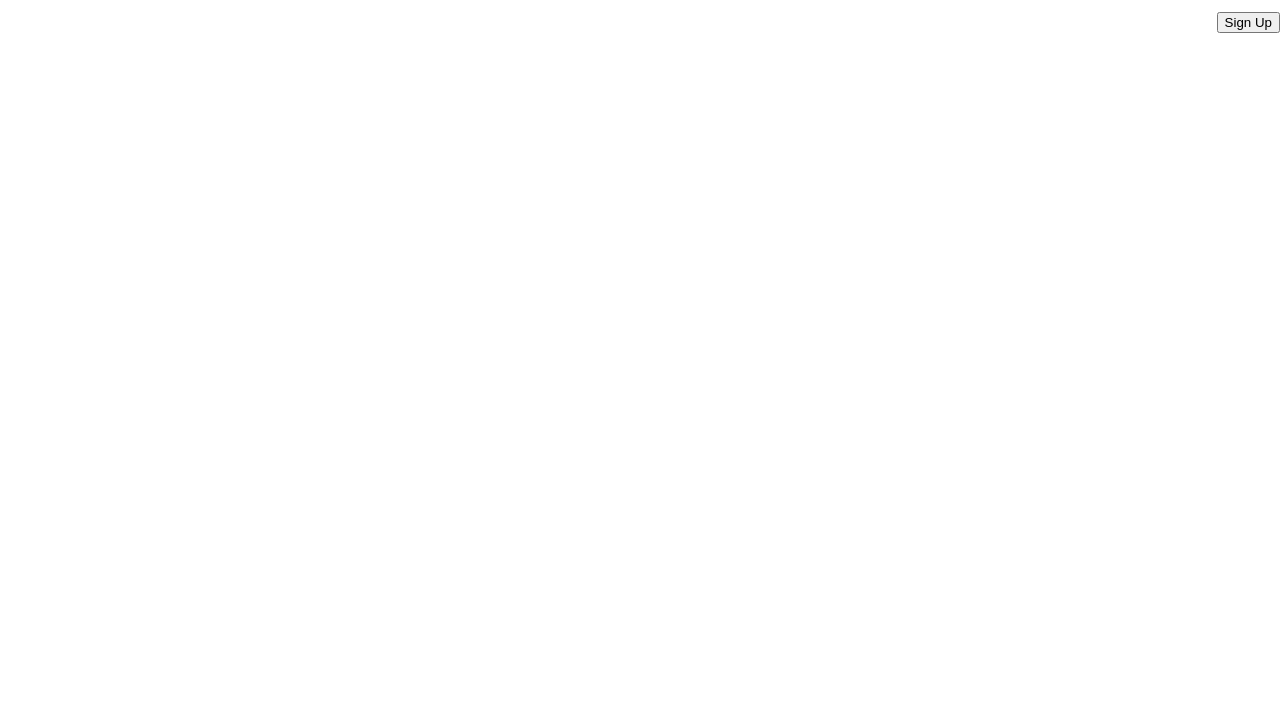
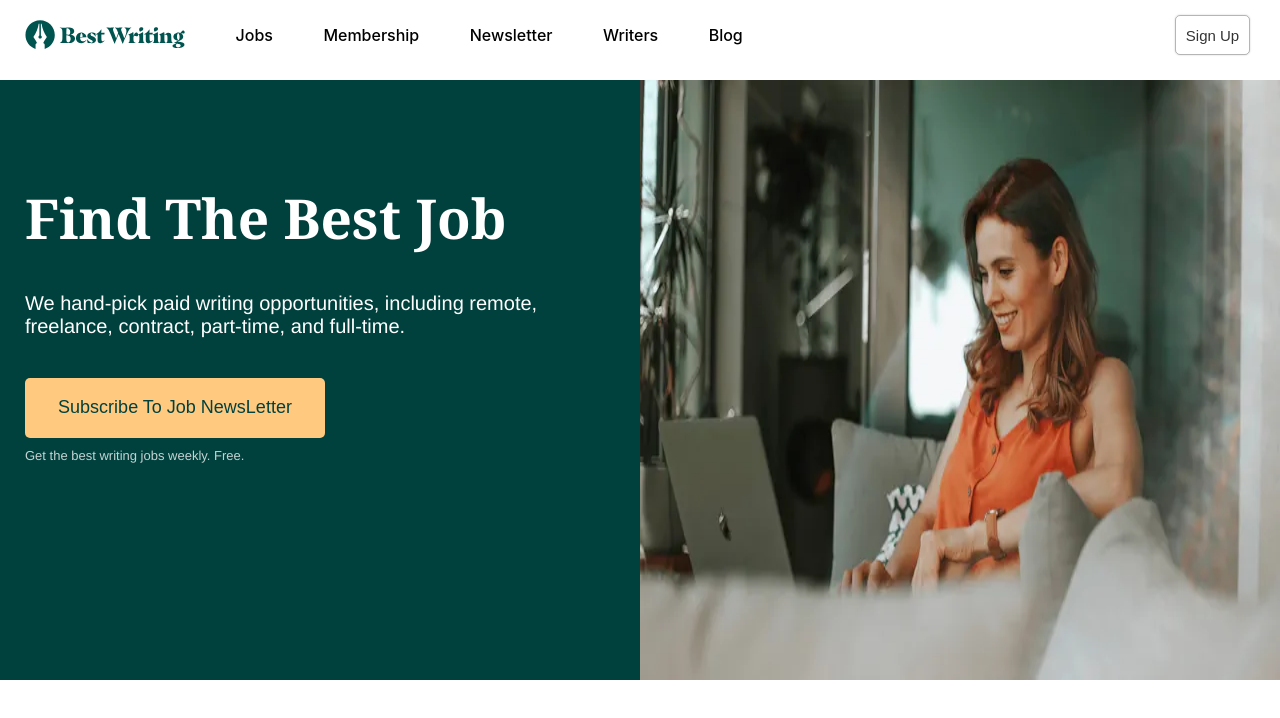
Before and after one commit to charybandoju97/WebDevelopmentObina, a React (Create React App) app in the folder frontendteact/: page / in a window 1280 px wide. Shown: the top 718 px of the page. Built offline with nearby package versions, Linux system fonts and the light colour scheme.

Commit message:
Banner created

```diff
--- a/frontendteact/src/Components/Header/Header.css
+++ b/frontendteact/src/Components/Header/Header.css
@@ -4,5 +4,33 @@
     justify-content: space-between;
     align-items: center;
     width:100%;
-    height:45px;
+    height:70px;
+    position:fixed;
+    top:0;
+    left:0;
+    background-color: white;
 }
+.HeaderNavigation
+{
+    display:flex;
+    justify-content:space-around;
+    align-items: center;
+    width:60%;
+}
+.HeaderNavigation h3{
+    font-size:16px;
+    font-weight:500;
+}
+.HeaderContainer button
+{
+    background-color: transparent;
+    margin-right:30px;
+    width:75px;
+    height:40px;
+    border: 1px solid rgba(0, 0, 0, 0.292);
+    font-weight:500;
+    border-radius:5px;
+    font-size:15px;
+    color: rgba(0, 0, 0, 0.8);
+    box-shadow:0px 0px 2px rgba(0, 0, 0, 0.199);
+}
--- a/frontendteact/src/Components/Header/Header.js
+++ b/frontendteact/src/Components/Header/Header.js
@@ -1,11 +1,16 @@
 import './Header.css';
-
+import logo from '../../Assets/logo.svg';
 function Header()
 {
    return (
     <div className='HeaderContainer'>
           <div className='HeaderNavigation'>
-
+                <img src={logo} width='160' height='160'/>
+                <h3>Jobs</h3>
+                <h3>Membership</h3>
+                <h3>Newsletter</h3>
+                <h3>Writers</h3>
+                <h3>Blog</h3>
           </div>
             <button>Sign Up</button>
     </div>
--- a/frontendteact/src/Pages/LandingPage/Landing.css
+++ b/frontendteact/src/Pages/LandingPage/Landing.css
@@ -0,0 +1,60 @@
+.BannerContainer
+{
+    display: flex;
+    width:100%;
+    height:600px;
+    background-color: red;
+    margin-top:80px;
+}
+.BannerSubOne
+{
+    display: flex;
+    width:50%;
+    background-color: #00413E;
+    flex-direction: column;
+    justify-content: flex-start;
+    align-items: flex-start;
+    color: white;
+    font-family:Cambria, Cochin, Georgia, Times, 'Times New Roman', serif;
+}
+.BannerSubOne h1
+{
+    font-size:55px;
+    margin-left:25px;
+    margin-top:100px;
+}
+.BannerSubOne h3
+{
+    font-size:20px;
+    font-family:'Franklin Gothic Medium', 'Arial Narrow', Arial, sans-serif;
+    font-weight:500;
+    margin-left:25px;
+    margin-top:0px;
+}
+.BannerSubOne h6
+{
+    font-size:13px;
+    font-family:'Franklin Gothic Medium', 'Arial Narrow', Arial, sans-serif;
+    font-weight:400;
+    margin-left:25px;
+    margin-top:10px;
+    color: rgba(255, 255, 255, 0.769);
+}
+.BannerSubTwo
+{
+    display: flex;
+    width:50%;
+}
+.BannerSubOne button
+{
+    border:none;
+    width:300px;
+    height:60px;
+    border-radius: 5px;
+    background-color: #ffca80;
+    color: #00413E;
+    font-size:18px;
+    margin-left:25px;
+    margin-left:25px;
+    margin-top:20px;
+}
--- a/frontendteact/src/Pages/LandingPage/Landing.js
+++ b/frontendteact/src/Pages/LandingPage/Landing.js
@@ -1,11 +1,30 @@
 import Header from '../../Components/Header/Header.js';
 import './Landing.css';
-
+import lines from '../../Assets/backgroundlines.png';
+import women from '../../Assets/woman.webp';
 function Landing()
 {
    return (
-    <div>
+    <div className='LandingContainer'>
         <Header/>
+        <div className='BannerContainer'>
+            <div className='BannerSubOne'>
+                <h1>
+                    Find The Best Job
+                </h1>
+                <h3>
+                We hand-pick paid writing opportunities, including remote,<br/>
+                freelance, contract, part-time, and full-time.
+                </h3>
+                <button>Subscribe To Job NewsLetter</button>
+                <h6>Get the best writing jobs weekly. Free.</h6>
+            </div>
+            <div className='BannerSubTwo'>
+            <img src={women} width="100%" height="100%"/>
+
+            </div>
+
+        </div>
     </div>
    );
 }
```
Also changed, not shown: frontendteact/src/Assets/backgroundlines.png (added), frontendteact/src/Assets/woman.webp (added).
